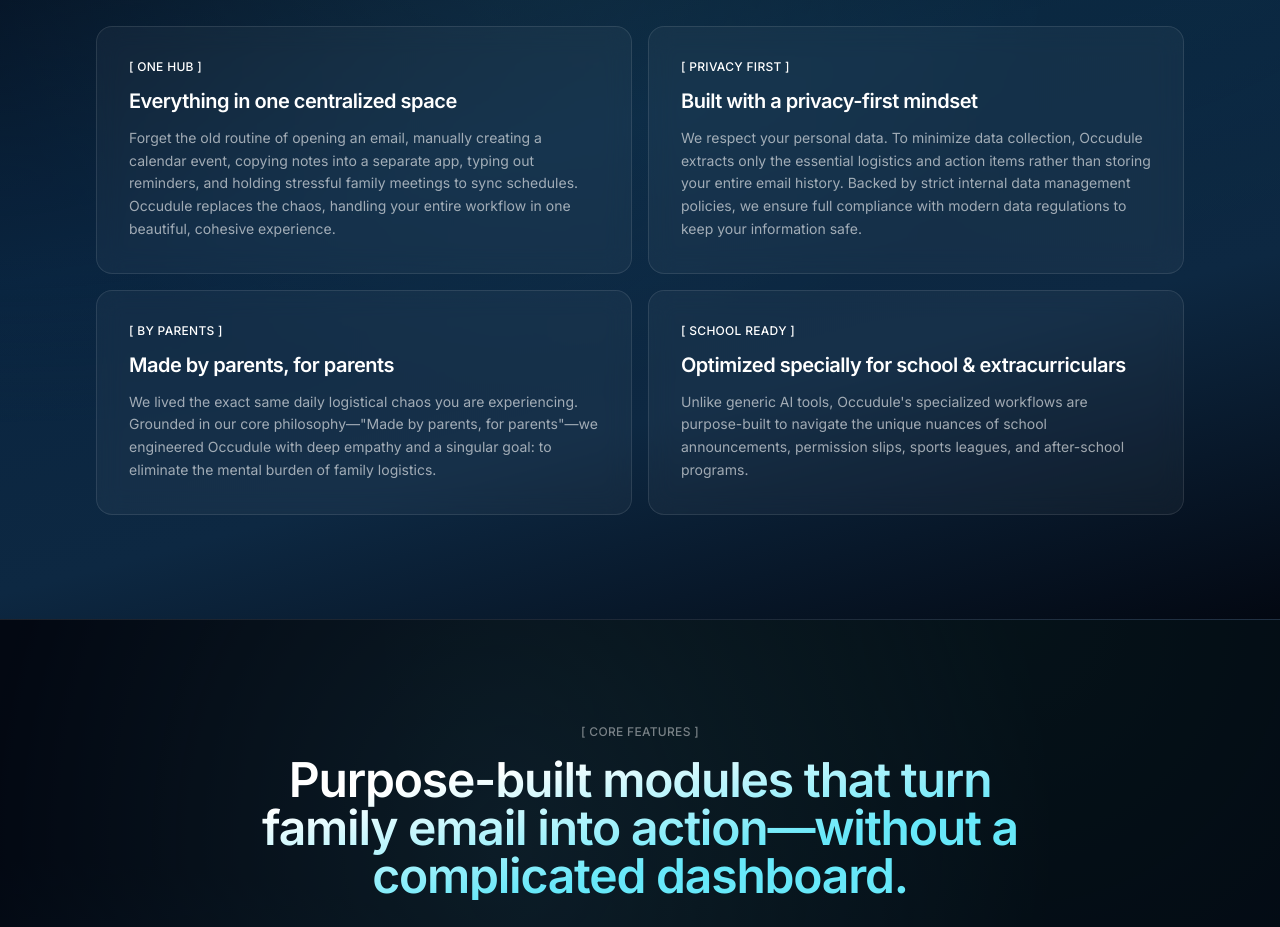
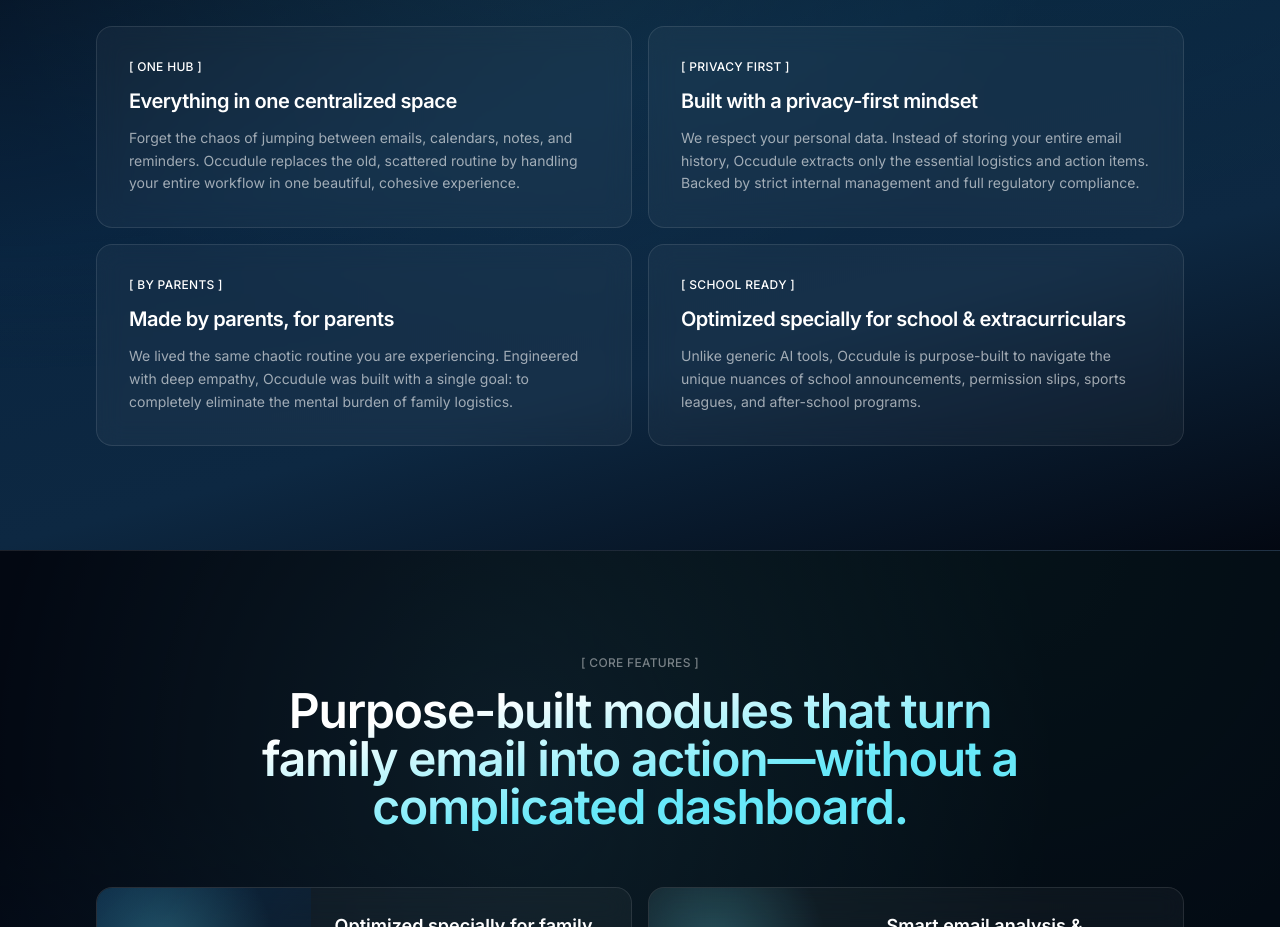
Before and after one commit to linkmind/Occudule-Web, a Next.js app: page / in a window 1280 px wide. Shown: the part 3640-4567 px from the top of the page. Built offline with nearby package versions, Linux system fonts and the light colour scheme.

Commit message:
Why Occudule section wording shortens

```diff
--- a/components/WhyChoose.tsx
+++ b/components/WhyChoose.tsx
@@ -4,22 +4,22 @@
   {
     label: "ONE HUB",
     title: "Everything in one centralized space",
-    body: "Forget the old routine of opening an email, manually creating a calendar event, copying notes into a separate app, typing out reminders, and holding stressful family meetings to sync schedules. Occudule replaces the chaos, handling your entire workflow in one beautiful, cohesive experience.",
+    body: "Forget the chaos of jumping between emails, calendars, notes, and reminders. Occudule replaces the old, scattered routine by handling your entire workflow in one beautiful, cohesive experience.",
   },
   {
     label: "PRIVACY FIRST",
     title: "Built with a privacy-first mindset",
-    body: "We respect your personal data. To minimize data collection, Occudule extracts only the essential logistics and action items rather than storing your entire email history. Backed by strict internal data management policies, we ensure full compliance with modern data regulations to keep your information safe.",
+    body: "We respect your personal data. Instead of storing your entire email history, Occudule extracts only the essential logistics and action items. Backed by strict internal management and full regulatory compliance.",
   },
   {
     label: "BY PARENTS",
     title: "Made by parents, for parents",
-    body: 'We lived the exact same daily logistical chaos you are experiencing. Grounded in our core philosophy—"Made by parents, for parents"—we engineered Occudule with deep empathy and a singular goal: to eliminate the mental burden of family logistics.',
+    body: 'We lived the same chaotic routine you are experiencing. Engineered with deep empathy, Occudule was built with a single goal: to completely eliminate the mental burden of family logistics.',
   },
   {
     label: "SCHOOL READY",
     title: "Optimized specially for school & extracurriculars",
-    body: "Unlike generic AI tools, Occudule's specialized workflows are purpose-built to navigate the unique nuances of school announcements, permission slips, sports leagues, and after-school programs.",
+    body: "Unlike generic AI tools, Occudule is purpose-built to navigate the unique nuances of school announcements, permission slips, sports leagues, and after-school programs.",
   },
 ];
 
```
